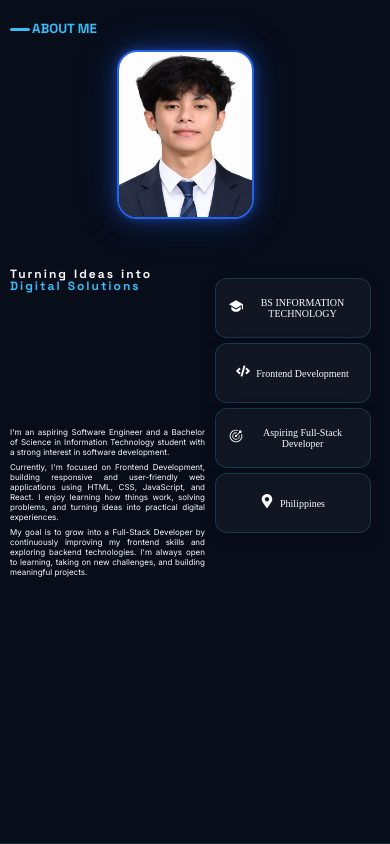
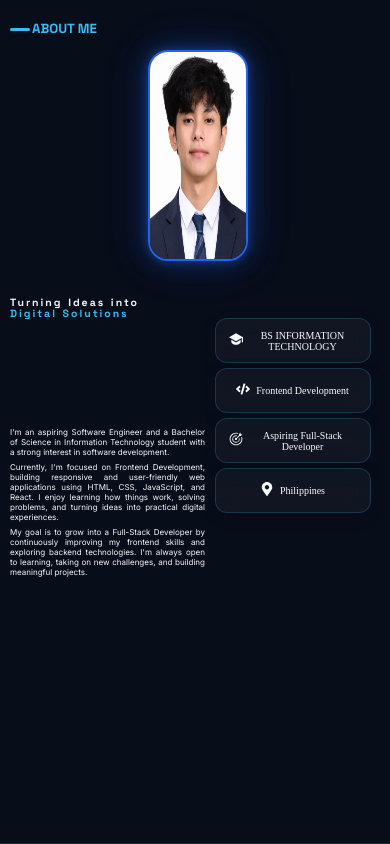
Before and after one commit to Leeeeei28/my-portfolio, a React (Vite) app: page / in a window 390 px wide. Shown: the part 755-1599 px from the top of the page. Built offline with nearby package versions, Linux system fonts and the light colour scheme.

Commit message:
about page final responsive

```diff
--- a/src/components/About.css
+++ b/src/components/About.css
@@ -114,9 +114,9 @@
     .about-section .about-profile img{
         position: absolute;
         top: 50px;
-        left: 30%;
-        width: 35%;
-        height: 20%;
+        left: 38%;
+        width: 100px;
+        height: 25%;
     }
     .about-section .about-description .about-title{
         position: absolute;
@@ -126,8 +126,8 @@
         word-spacing: 1px;
         line-height: 1;
         text-align: left;
-        margin: 15px 0;
-        font-size: 8px;
+        margin: 45px 0 0 0;
+        font-size: 7px;
         width: 50%;
     }
     .about-section .about-description .about-introduction{
@@ -144,11 +144,11 @@
         top: 33%;
         right: 0;
         flex-wrap: wrap;
-        margin: 0;
+        margin: 40px 0 0 0;
     }
     .about-section .about-description .about-info .info{
         font-size: 10px;
-        height: 60%;
+        height: 45%;
         width: 80%;
     }
 }
```
